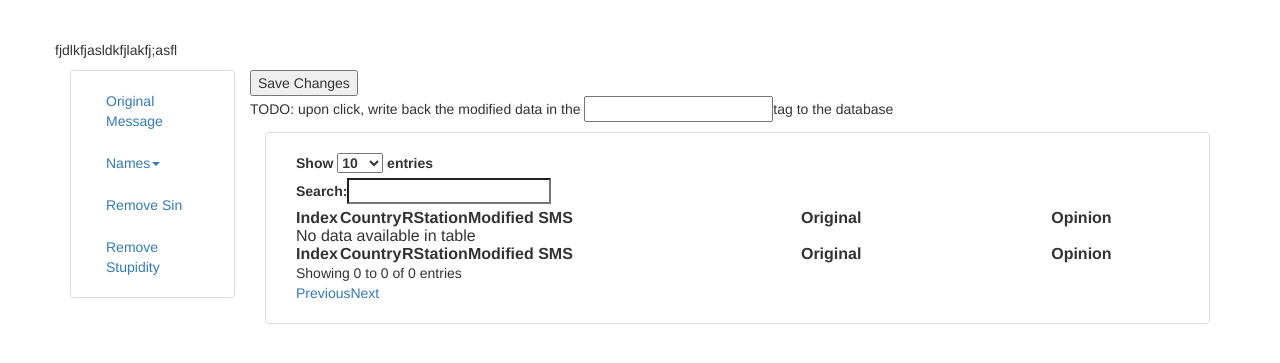
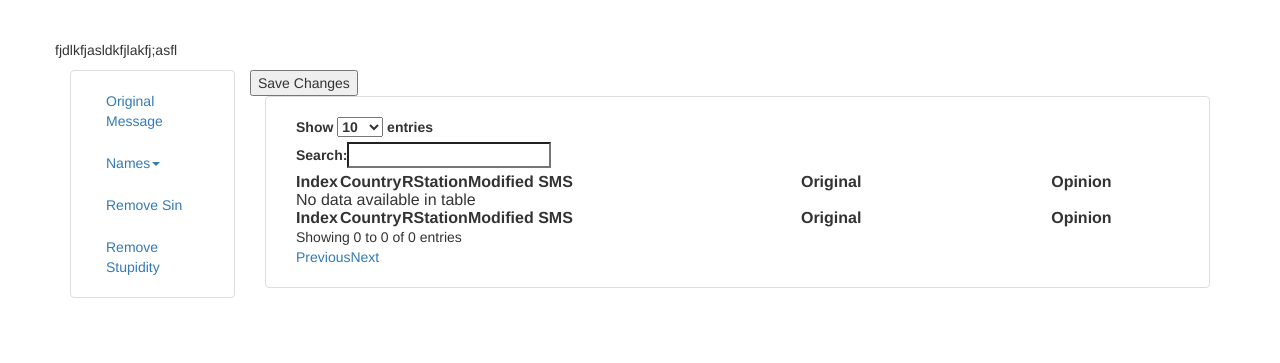
Before and after one commit to chwangaa/Charlie, a Django app: template charlie/analysis/templates/data_edit/table_edit.html in a window 1280 px wide. Shown: the top 363 px of the page. Run offline with Django 3.2, Linux system fonts and the light colour scheme; the template is opened without the code that fills it, so the values that code supplies are empty; some libraries are stand-ins or nearby versions.

Commit message:
Removed unnecessary comment

```diff
--- a/charlie/analysis/templates/data_edit/table_edit.html
+++ b/charlie/analysis/templates/data_edit/table_edit.html
@@ -33,7 +33,6 @@
         </div>
       </div>
       <button id="save">Save Changes</button>
-      <p>TODO: upon click, write back the modified data in the <input>tag to the database</p>
       <div class='col-lg-10 col-md-9'>
         <div id='data_pane' style='border: 1px solid #ddd; border-radius: 4px; padding: 20px 30px;'>
           {% block table %}
```
